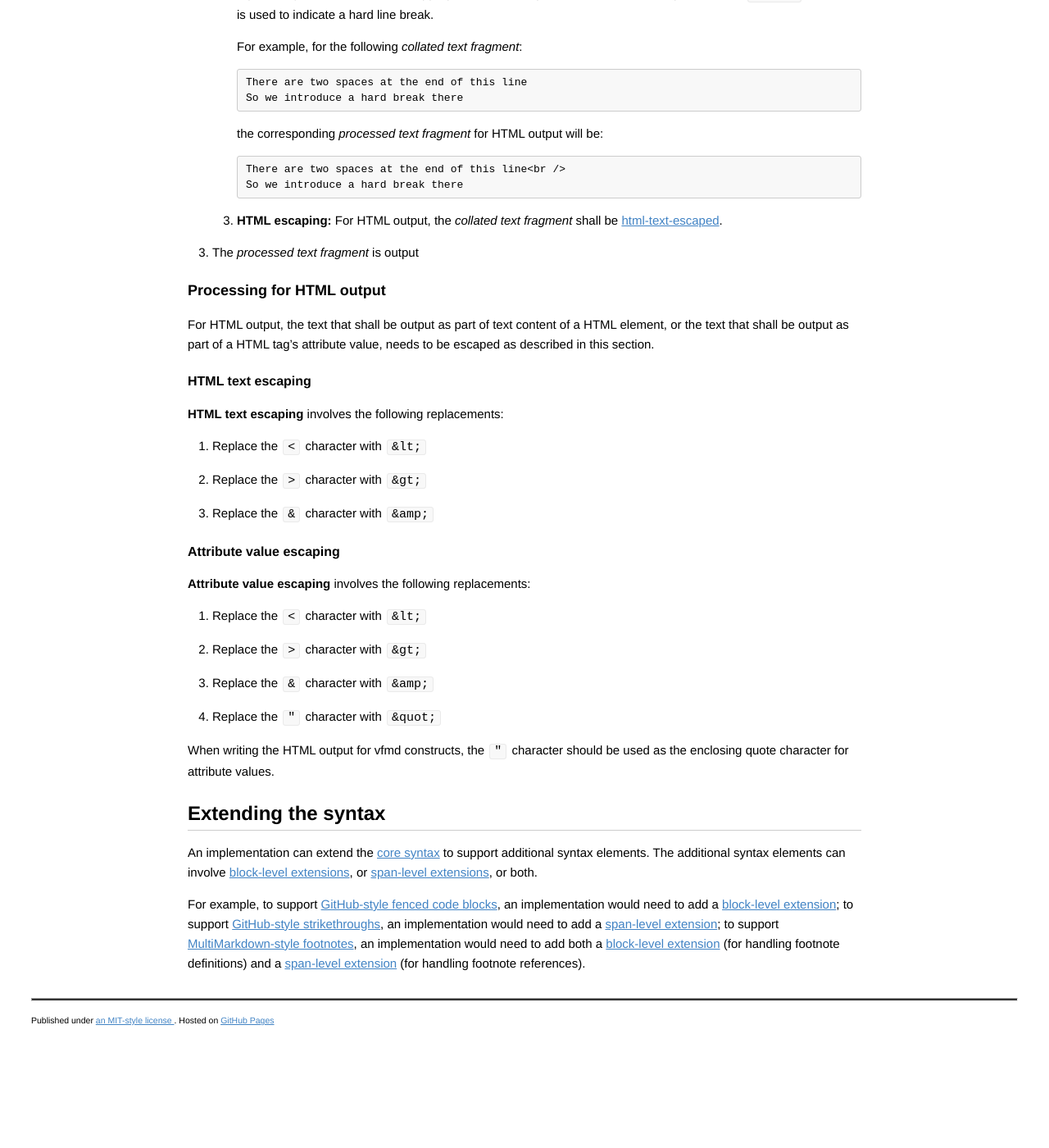
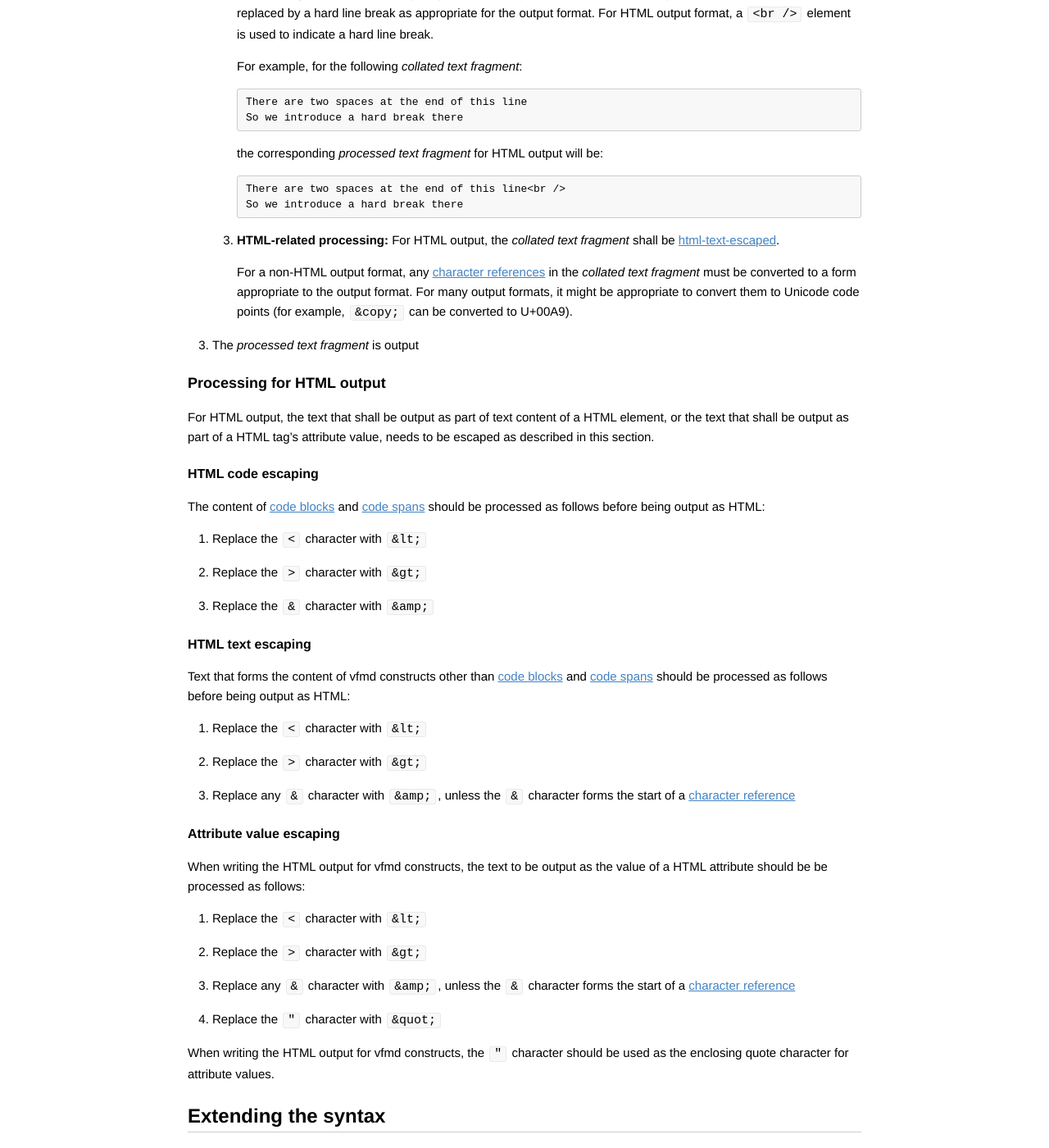
Before and after one commit to vfmd/vfmd-spec, a Jekyll site: the page built from specification.md, in a window 1280 px wide and 1400 px high, scrolled down 46470 px. Shown: the whole window at 82% size. Built offline with Jekyll 4.4.1, drawn with Linux system fonts in a browser that asks for light colours; Markdown is read by kramdown in place of the engine named in the settings; before the commit the page ends 47776 px from its top, so only the background shows below that; some of the changed text lies outside the part shown.

Commit message:
Bugfix: Fix handling of ampersands
Any `&copy;` in a code-block or code-span should become `&amp;copy;`
but any `&copy;` in a paragraph should be left intact.

```diff
--- a/specification.md
+++ b/specification.md
@@ -888,7 +888,8 @@ shall either be a [blank line] or a [line] beginning with four or more
 For each line in the [block-element line sequence], the leading four
 [space] characters are removed, if present, and the resulting sequence
 of [lines], separated by [line breaks], forms the content of the code
-block.
+block. For HTML output, the content of the code block should be
+[html-code-escaped].
 
 For example, if the following sequence of [lines] form the code block
 element:
@@ -2620,7 +2621,7 @@ an unescaped `` ` `` character.
         the _unprocessed-code-content-string_. The
         _unprocessed-code-content-string_ is [trimmed] to form
         the content of the code span. For HTML output, the content of
-        the code-span should be [html-text-escaped].
+        the code-span should be [html-code-escaped].
      4.  Set [consumed-character-count] to _code-span-length_
 
 <h3 id="procedure-for-identifying-image-tags">Procedure for identifying image tags</h3>
@@ -3162,11 +3163,19 @@ tags] are subject to the following processing:
             There are two spaces at the end of this line<br />
             So we introduce a hard break there
 
-     3. **HTML escaping:** For HTML output, the _collated text fragment_
-        shall be [html-text-escaped].
+     3. **HTML-related processing:** For HTML output, the _collated text
+        fragment_ shall be [html-text-escaped].
+
+        For a non-HTML output format, any [character references] in the
+        _collated text fragment_ must be converted to a form appropriate
+        to the output format. For many output formats, it might be
+        appropriate to convert them to Unicode code points (for example,
+        `&copy;` can be converted to U+00A9).
 
  3. The _processed text fragment_ is output
 
+[character references]: http://www.w3.org/TR/html5/syntax.html#character-references
+[character reference]: http://www.w3.org/TR/html5/syntax.html#character-references
 
 <h3 id="processing-for-html-output">Processing for HTML output</h3>
 
@@ -3176,27 +3185,47 @@ For HTML output, the text that shall be output as part of text content
 of a HTML element, or the text that shall be output as part of a HTML
 tag's attribute value, needs to be escaped as described in this section.
 
-<h4 id="html-text-escaping">HTML text escaping</h4>
-
-[HTML text escaping]: #html-text-escaping
-[html-text-escaped]: #html-text-escaping
-
-**HTML text escaping** involves the following replacements:
+<h4 id="html-code-escaping">HTML code escaping</h4>
+
+[HTML code escaping]: #html-code-escaping
+[html-code-escaped]: #html-code-escaping
+
+The content of [code blocks] and [code spans] should be processed as
+follows before being output as HTML:
 
  1. Replace the `<` character with `&lt;`
  2. Replace the `>` character with `&gt;`
  3. Replace the `&` character with `&amp;`
 
+[code blocks]: #code-blocks
+[code spans]: #procedure-for-identifying-code-span-tags
+
+<h4 id="html-text-escaping">HTML text escaping</h4>
+
+[HTML text escaping]: #html-text-escaping
+[html-text-escaped]: #html-text-escaping
+
+Text that forms the content of vfmd constructs other than [code blocks]
+and [code spans] should be processed as follows before being output as
+HTML:
+
+ 1. Replace the `<` character with `&lt;`
+ 2. Replace the `>` character with `&gt;`
+ 3. Replace any `&` character with `&amp;`, unless the `&` character
+    forms the start of a [character reference]
+
 <h4 id="attribute-value-escaping">Attribute value escaping</h4>
 
 [Attribute value escaping]: #attribute-value-escaping
 [attribute-value-escaped]: #attribute-value-escaping
 
-**Attribute value escaping** involves the following replacements:
+When writing the HTML output for vfmd constructs, the text to be output
+as the value of a HTML attribute should be be processed as follows:
 
  1. Replace the `<` character with `&lt;`
  2. Replace the `>` character with `&gt;`
- 3. Replace the `&` character with `&amp;`
+ 3. Replace any `&` character with `&amp;`, unless the `&` character
+    forms the start of a [character reference]
  4. Replace the `"` character with `&quot;`
 
 When writing the HTML output for vfmd constructs, the `"` character
```
